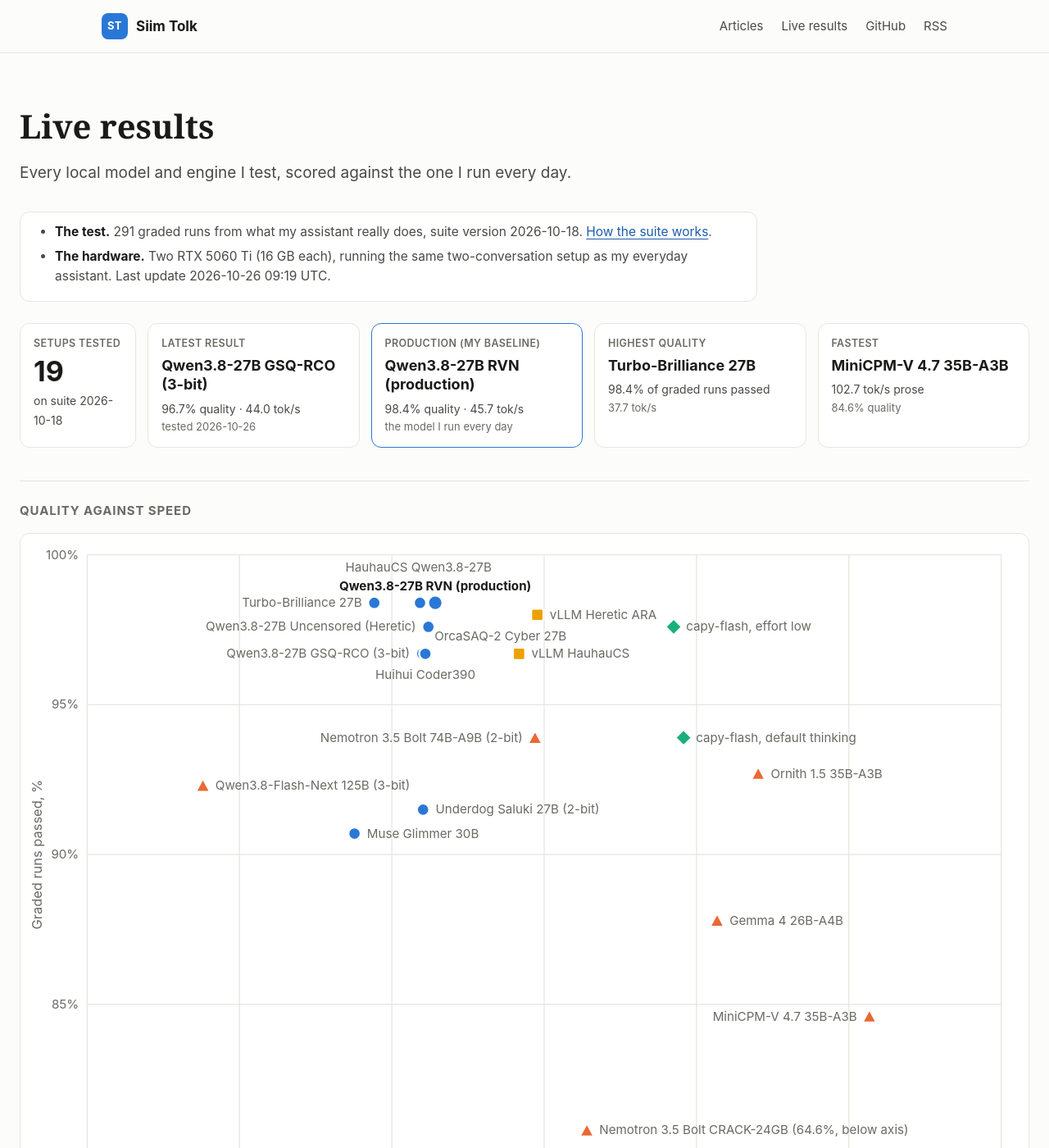
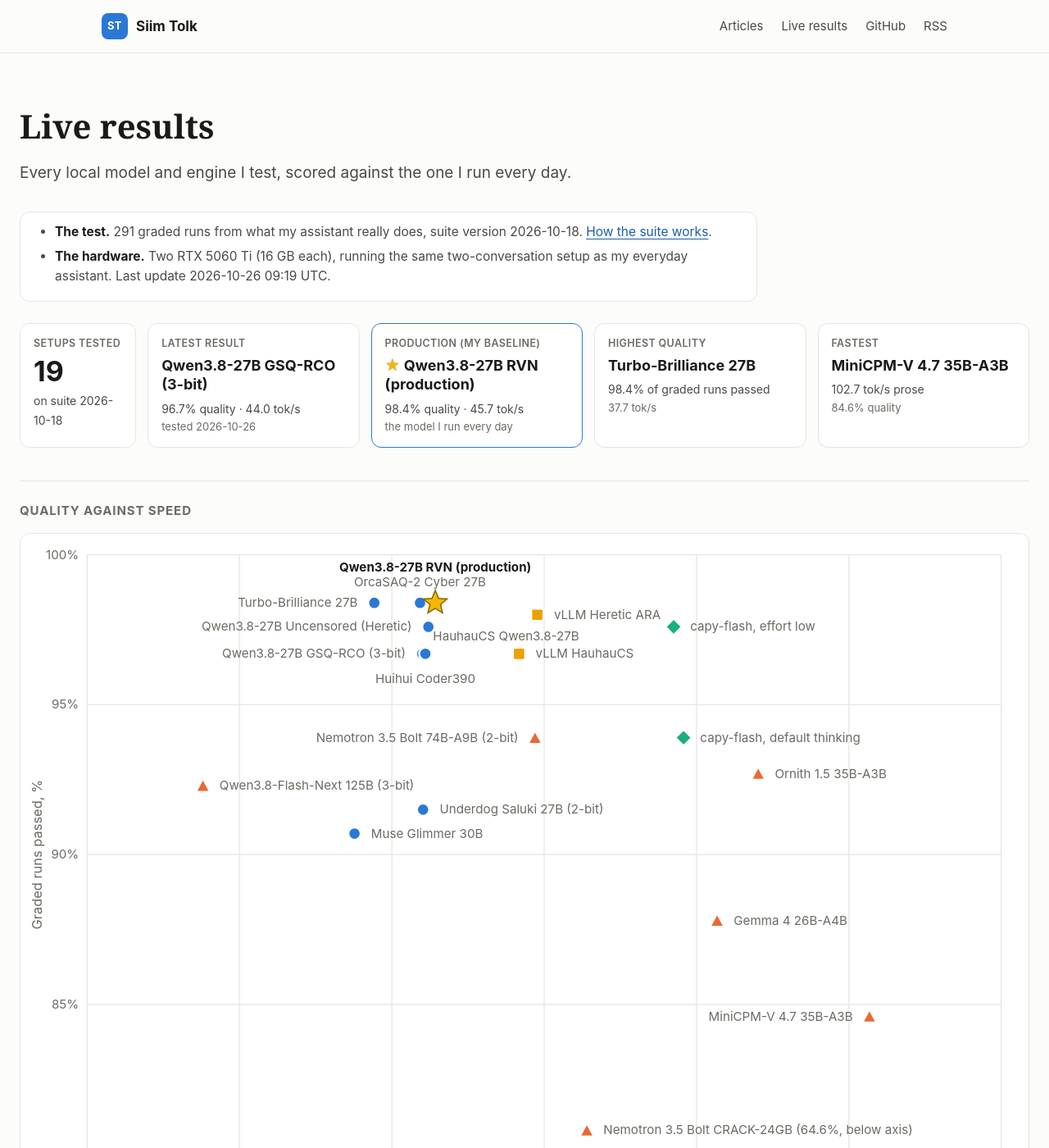
Before and after one commit to siimtolk/siimtolk.github.io, a Jekyll site: the page built from results/index.html, in a window 1280 px wide and 1400 px high. Shown: the whole window at 82% size. Built offline with Jekyll 4.4.1, drawn with Linux system fonts in a browser that asks for light colours; some of the changed text lies outside the part shown.

Commit message:
Results page: golden star marks production in the plot, legend, tiles and table
Co-Authored-By: Claude Sonnet 5.5 <noreply@anthropic.com>

```diff
--- a/assets/css/style.scss
+++ b/assets/css/style.scss
@@ -118,6 +118,8 @@ nav a:hover { color: var(--accent-ink); }
 .r-chart .pt:hover .lab, .r-chart .pt:focus .lab { fill: var(--ink); }
 .r-chart .mark, .r-legend .mark { stroke: var(--surface); stroke-width: 2; }
 .k-dense .mark, .r-legend .k-dense .mark, .k-other .mark { fill: #2a78d6; } .k-moe .mark { fill: #eb6834; } .k-capy .mark { fill: #1baf7a; } .k-vllm .mark { fill: #eda100; }
+.r-chart .pt.prod .mark, .r-legend .k-star .mark { fill: #f5b800; stroke: #8a6500; stroke-width: 1.2; }
+.r-star { color: #f5b800; text-shadow: 0 0 1px #8a6500; }
 .r-chart .pt:focus .mark, .r-chart .pt:hover .mark { stroke: var(--ink); }
 .r-legend { display: flex; flex-wrap: wrap; gap: 6px 18px; margin: 10px 0 6px; font-size: 14px; color: var(--ink-2); }
 .r-legend span { display: inline-flex; align-items: center; gap: 6px; }
--- a/results/index.html
+++ b/results/index.html
@@ -33,13 +33,19 @@ description: Every local model and engine I test, scored against the one I run e
   var D = JSON.parse(document.getElementById('board-data').textContent);
   var M = D.models, P = M.filter(function (m) { return m.latest; });
   var prod = M.filter(function (m) { return m.production; })[0];
-  var KIND = {dense: ['Dense', 'o'], moe: ['Mixture of experts', 'tri'], capy: ['capy-flash', 'dia'], vllm: ['vLLM', 'sq'], other: ['Other', 'o']};
+  var KIND = {dense: ['Dense', 'o'], moe: ['Mixture of experts', 'tri'], capy: ['capy-flash', 'dia'], vllm: ['vLLM', 'sq'], other: ['Other', 'o'], star: ['Production (my baseline)', 'star']};
   var $ = function (id) { return document.getElementById(id); };
   var f1 = function (v, n) { return v == null ? '–' : v.toFixed(n == null ? 1 : n); };
   var fr = function (p) { return p ? p[0] + '/' + p[1] : '–'; };
 
+  function star(x, y, r) {
+    var d = '';
+    for (var i = 0; i < 10; i++) { var a = -Math.PI / 2 + i * Math.PI / 5, q = i % 2 ? r * 0.45 : r; d += (i ? 'L' : 'M') + (x + q * Math.cos(a)).toFixed(1) + ' ' + (y + q * Math.sin(a)).toFixed(1); }
+    return d + 'Z';
+  }
   function shape(k, x, y, r, cls) {
     var s = KIND[k][1];
+    if (s === 'star') return '<path class="' + cls + '" d="' + star(x, y, r) + '"/>';
     if (s === 'sq') return '<rect class="' + cls + '" x="' + (x - r) + '" y="' + (y - r) + '" width="' + 2 * r + '" height="' + 2 * r + '" rx="2"/>';
     if (s === 'tri') return '<path class="' + cls + '" d="M' + x + ' ' + (y - r - 1) + 'L' + (x + r + 1) + ' ' + (y + r) + 'L' + (x - r - 1) + ' ' + (y + r) + 'Z"/>';
     if (s === 'dia') return '<path class="' + cls + '" d="M' + x + ' ' + (y - r - 2) + 'L' + (x + r + 2) + ' ' + y + 'L' + x + ' ' + (y + r + 2) + 'L' + (x - r - 2) + ' ' + y + 'Z"/>';
@@ -53,7 +59,7 @@ description: Every local model and engine I test, scored against the one I run e
   $('tiles').innerHTML = [
     ['Setups tested', P.length, 'on suite ' + D.suite, ''],
     ['Latest result', newest.name, f1(newest.pct) + '% quality · ' + f1(newest.prose) + ' tok/s', 'tested ' + newest.date],
-    ['Production (my baseline)', prod.name, f1(prod.pct) + '% quality · ' + f1(prod.prose) + ' tok/s', 'the model I run every day'],
+    ['Production (my baseline)', '<span class="r-star">★</span> ' + prod.name, f1(prod.pct) + '% quality · ' + f1(prod.prose) + ' tok/s', 'the model I run every day'],
     ['Highest quality', bestQ.name, f1(bestQ.pct) + '% of graded runs passed', f1(bestQ.prose) + ' tok/s'],
     ['Fastest', bestS.name, f1(bestS.prose) + ' tok/s prose', f1(bestS.pct) + '% quality']
   ].map(function (t, i) { return '<div class="r-tile' + (i === 0 ? ' r-count' : '') + '"><div class="r-k">' + t[0] + '</div><div class="r-v">' + t[1] + '</div><div class="r-s">' + t[2] + '</div><div class="r-s r-s2">' + t[3] + '</div></div>'; }).join('');
@@ -92,19 +98,19 @@ description: Every local model and engine I test, scored against the one I run e
   pts.forEach(function (p, i) {
     var m = p.m, o = p.lab.o, tx = o[2] === 'start' ? p.x + o[0] : o[2] === 'end' ? p.x + o[0] : p.x;
     svg += '<g class="pt k-' + m.kind + (m.production ? ' prod' : '') + '" data-i="' + M.indexOf(m) + '" tabindex="0">' +
-      '<circle class="hitarea" cx="' + p.x + '" cy="' + p.y + '" r="16"/>' + shape(m.kind in KIND ? m.kind : 'other', p.x, p.y, m.production ? 7 : 6, 'mark') +
+      '<circle class="hitarea" cx="' + p.x + '" cy="' + p.y + '" r="16"/>' + shape(m.production ? 'star' : (m.kind in KIND ? m.kind : 'other'), p.x, p.y, m.production ? 12 : 6, 'mark') +
       '<text class="lab" x="' + tx + '" y="' + (p.y + o[1] + 4) + '" text-anchor="' + o[2] + '">' + m.name.replace(/&/g, '&amp;').replace(/</g, '&lt;') + (m.pct < ymin ? ' (' + f1(m.pct) + '%, below axis)' : '') + '</text></g>';
   });
   $('chart').innerHTML = svg + '</svg><div id="tip" class="r-tip" hidden></div>';
-  var kinds = Object.keys(KIND).filter(function (k) { return P.some(function (m) { return m.kind === k; }); });
+  var kinds = Object.keys(KIND).filter(function (k) { return k === 'star' ? !!prod : P.some(function (m) { return m.kind === k && !m.production; }); });
   $('legend').innerHTML = kinds.map(function (k) {
-    return '<span class="k-' + k + '"><svg width="16" height="16" viewBox="0 0 16 16">' + shape(k, 8, 8, 5, 'mark') + '</svg>' + KIND[k][0] + '</span>';
+    return '<span class="k-' + k + '"><svg width="18" height="18" viewBox="0 0 18 18">' + shape(k, 9, 9, k === 'star' ? 8 : 5, 'mark') + '</svg>' + KIND[k][0] + '</span>';
   }).join('');
 
   var tip = $('tip');
   function show(g) {
     var m = M[+g.getAttribute('data-i')];
-    tip.innerHTML = '<b>' + m.name + '</b>' + (m.production ? ' · production' : '') + '<br>' + f1(m.pct) + '% graded (' + fr(m.graded) + ') · ' + f1(m.prose) + ' tok/s<br>' +
+    tip.innerHTML = '<b>' + m.name + '</b>' + (m.production ? ' · ★ production' : '') + '<br>' + f1(m.pct) + '% graded (' + fr(m.graded) + ') · ' + f1(m.prose) + ' tok/s<br>' +
       'Estonian ' + fr(m.estonian) + ' · prompt ' + f1(m.prompt_30k, 0) + ' tok/s · 2 at once ' + f1(m.parallel, 0) + '<br>' + m.date;
     tip.hidden = false;
     var r = g.getBoundingClientRect(), c = $('chart').getBoundingClientRect();
@@ -137,7 +143,7 @@ description: Every local model and engine I test, scored against the one I run e
     });
     var h = '<thead><tr>' + cols.map(function (c) { return '<th data-k="' + c[2] + '" class="sortable' + (c[2] === sortKey ? ' on' : '') + '">' + c[0] + (c[2] === sortKey ? (sortDir > 0 ? ' ▲' : ' ▼') : '') + '</th>'; }).join('') + '</tr></thead><tbody>';
     list.forEach(function (m) {
-      h += '<tr class="' + (m.production ? 'prod' : '') + '' + '">' + cols.map(function (c, i) { return (i ? '<td>' : '<th scope="row">') + c[1](m) + (i ? '</td>' : (m.production ? ' <small>production</small>' : '') + '' + '</th>'); }).join('') + '</tr>';
+      h += '<tr class="' + (m.production ? 'prod' : '') + '' + '">' + cols.map(function (c, i) { return (i ? '<td>' : '<th scope="row">' + (m.production ? '<span class="r-star" title="Production (my baseline)">★</span> ' : '')) + c[1](m) + (i ? '</td>' : '' + '' + '</th>'); }).join('') + '</tr>';
     });
     $('all').innerHTML = h + '</tbody>';
     Array.prototype.forEach.call(document.querySelectorAll('#all th.sortable'), function (th) {
```
Also changed, not shown: other parts of results/index.html (+2 -2 lines).
